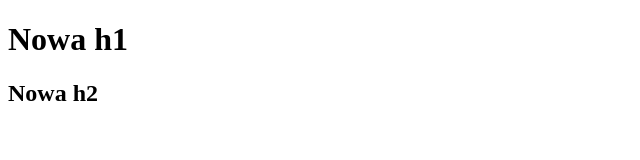
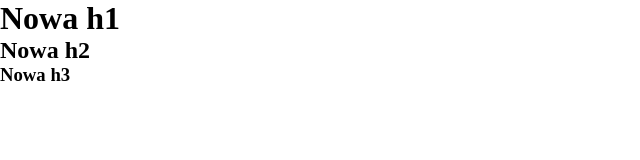
Before and after one commit to Pieczak/test, a plain HTML site: page index.html in a window 1280 px wide. Shown: the whole page, without its empty margins (0-640 px from the left). Drawn offline with Linux system fonts and the light colour scheme.

Commit message:
add some

```diff
--- a/css/style.css
+++ b/css/style.css
@@ -0,0 +1,5 @@
+* {
+	box-sizing: border-box;
+	margin: 0;
+	padding: 0;
+}
--- a/index.html
+++ b/index.html
@@ -11,6 +11,7 @@
 <body>
     <h1>Nowa h1</h1>
     <h2>Nowa h2</h2>
+    <h3>Nowa h3</h3>
 </body>
 
 </html>
```
